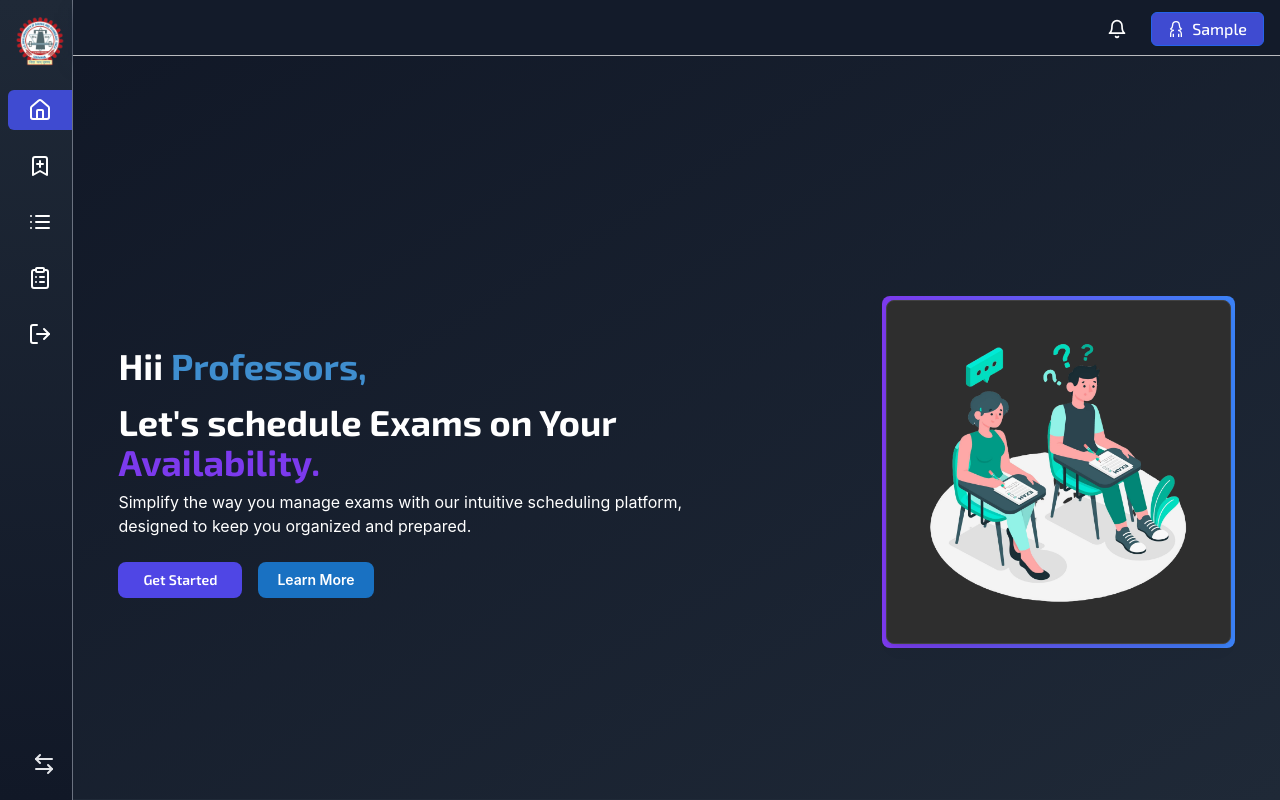
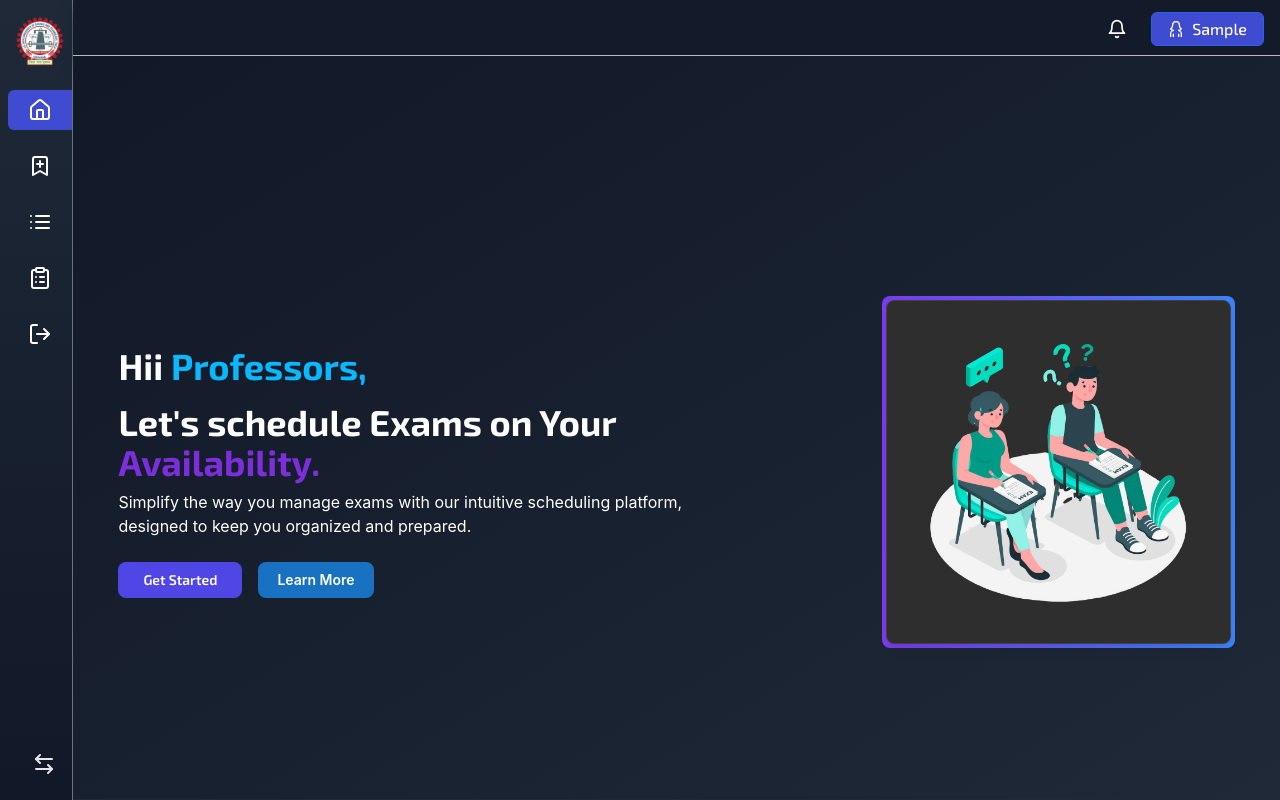
Before and after one commit to Ak4shKr/ymca-exam, a React (Vite) app in the folder Frontend/: page / in a window 1280 px wide. Built offline with nearby package versions, Linux system fonts and the light colour scheme; sample sign-in values are in the browser's storage.

Commit message:
changed text color at headlines

```diff
--- a/Frontend/src/pages/Hero.jsx
+++ b/Frontend/src/pages/Hero.jsx
@@ -176,11 +176,11 @@ const Hero = () => {
           <div className="w-full md:w-[60%] text-white text-center md:text-left md:mx-auto">
             <h1 className="font-exo font-bold text-4xl mb-4">
               Hii{" "}
-              <motion.span className="text-[#3f8ecf]">Professors,</motion.span>
+              <motion.span className="text-[#09b8ff]">Professors,</motion.span>
             </h1>
             <h1 className="font-exo font-bold text-4xl mb-2">
               Let&apos;s schedule Exams on Your{" "}
-              <motion.span className="text-violet-600">
+              <motion.span className="text-[#7b2eda]">
                 Availability.
               </motion.span>
             </h1>
```
